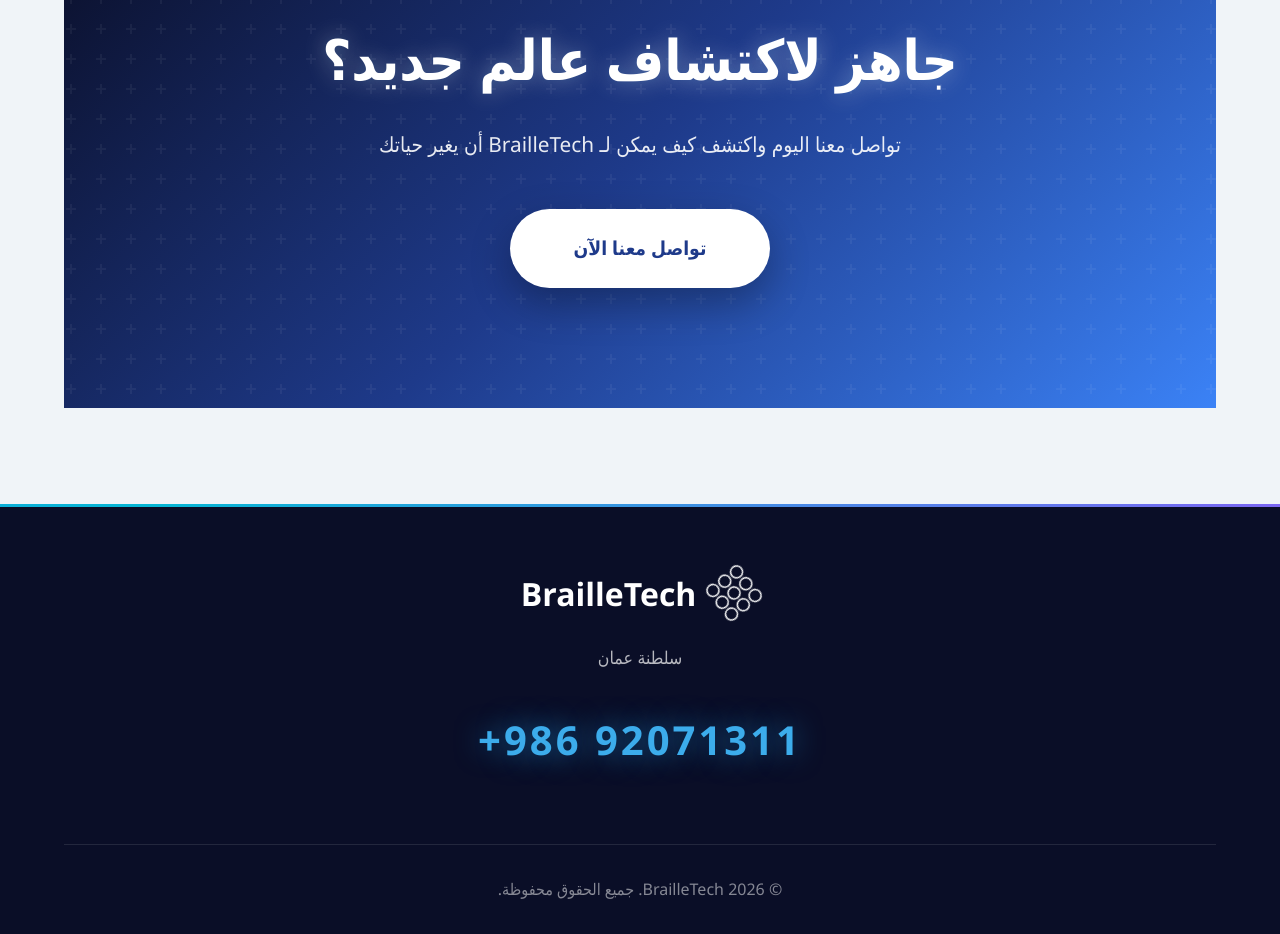
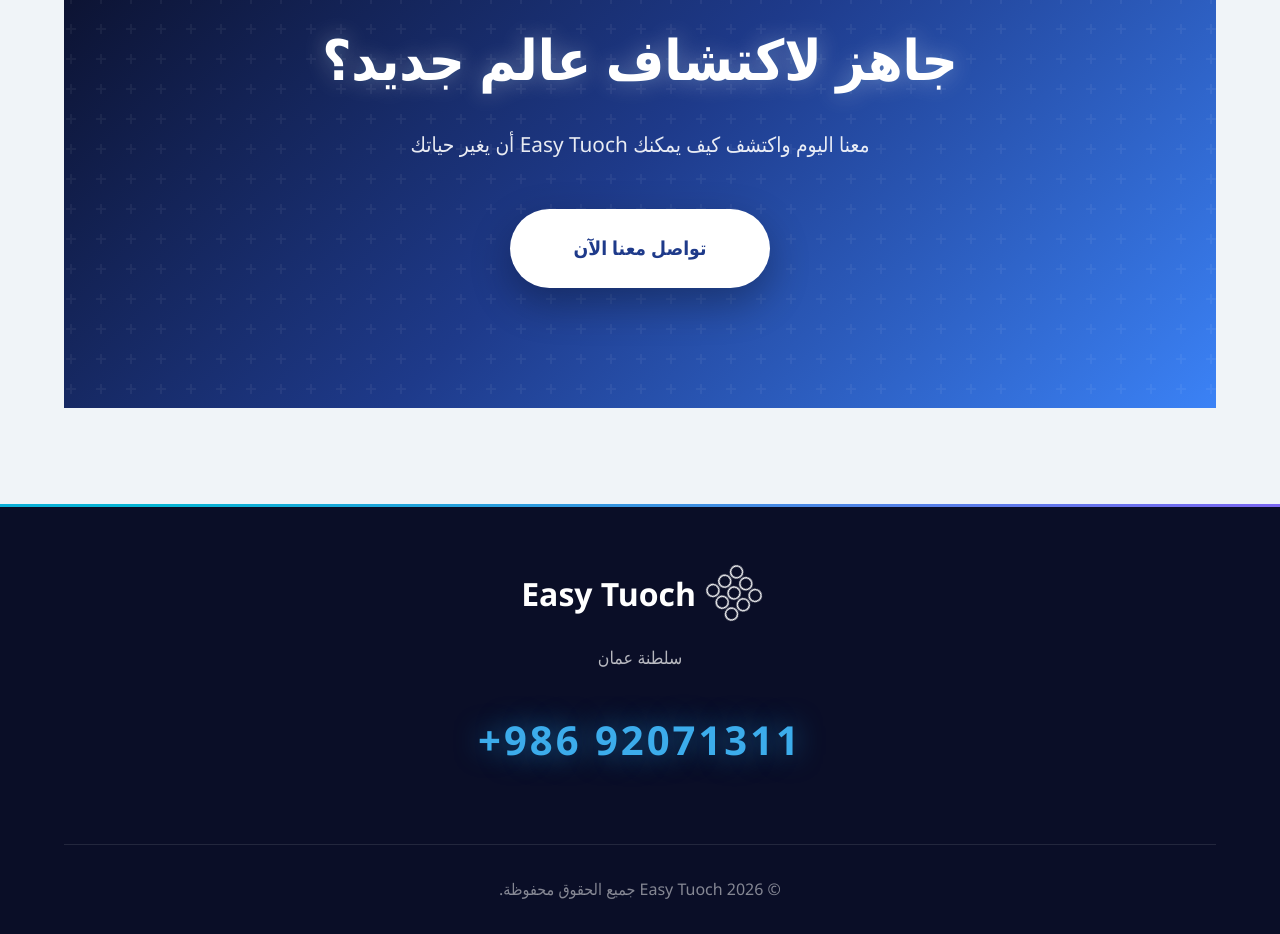
Before and after one commit to Alanood279/easy.touch, a plain HTML site: page index.html in a window 1280 px wide. Shown: the part 3400-4334 px from the top of the page. Drawn offline with Linux system fonts and the light colour scheme.

Commit message:
Replace 'BrailleTech' with 'Easy Tuoch' in index.html

```diff
--- a/index.html
+++ b/index.html
@@ -1314,7 +1314,7 @@
                     <div class="step-number">1</div>
                     <div class="step-content">
                         <h3>حمّل التطبيق أو اربط الجهاز</h3>
-                        <p>ثبّت تطبيق BrailleTech على هاتفك الذكي أو اربط لوحة برايل الرقمية. الإعداد يستغرق دقيقتين فقط.</p>
+                        <p>ثبّت تطبيق Easy Tuoch على هاتفك الذكي أو اربط لوحة برايل الرقمية. الإعداد يستغرق دقيقتين فقط.</p>
                     </div>
                 </div>
                 <div class="step">
@@ -1337,7 +1337,7 @@
         <!-- CTA Section -->
         <section class="cta">
             <h2>جاهز لاكتشاف عالم جديد؟</h2>
-            <p>تواصل معنا اليوم واكتشف كيف يمكن لـ BrailleTech أن يغير حياتك</p>
+            <p> معنا اليوم واكتشف كيف يمكنك Easy Tuoch  أن يغير حياتك</p>
             <a href="#" class="cta-btn" onclick="showPage('contact')">تواصل معنا الآن</a>
         </section>
     </div>
@@ -1374,7 +1374,7 @@
                 </div>
                 <div class="feature-card">
                     <div class="feature-icon"><i class="fas fa-mobile-screen"></i></div>
-                    <h3>تطبيق BrailleTech</h3>
+                    <h3>تطبيق Easy Tuoch</h3>
                     <p>تطبيق متكامل للهواتف الذكية يدعم القراءة اللمسية والصوتية والتنقل السهل.</p>
                 </div>
                 <div class="feature-card">
@@ -1419,13 +1419,13 @@
                     <circle cx="50" cy="80" r="12" stroke="white" stroke-width="3" fill="none"/>
                     <circle cx="80" cy="80" r="12" stroke="white" stroke-width="3" fill="none"/>
                 </svg>
-                BrailleTech
+                Easy Tuoch
             </div>
             <p>سلطنة عمان</p>
             <div class="phone-display">+986 92071311</div>
         </div>
         <div class="footer-bottom">
-            <p>© 2026 BrailleTech. جميع الحقوق محفوظة.</p>
+            <p>© 2026 Easy Tuoch جميع الحقوق محفوظة.</p>
         </div>
     </footer>
 
```
